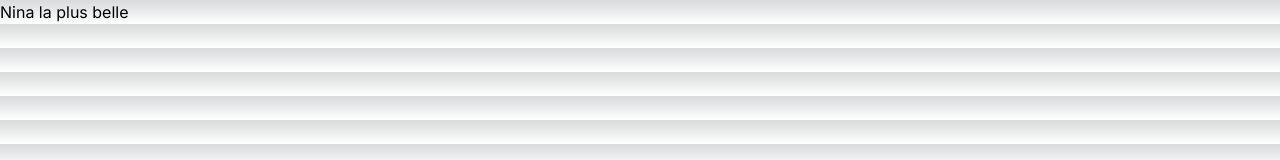
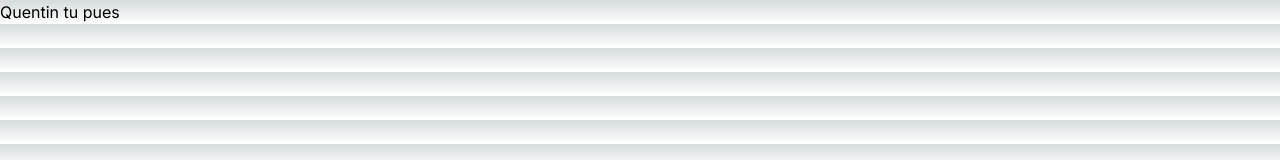
Before and after one commit to ManoelDaPonte/ekko-front, a Next.js app: page / in a window 1280 px wide. Shown: the top 160 px of the page. Built offline with nearby package versions, Linux system fonts and the light colour scheme.

Commit message:
Update page.tsx

```diff
--- a/app/page.tsx
+++ b/app/page.tsx
@@ -4,7 +4,7 @@ export default function Home() {
   return (
     <div>
       <h1>
-        Nina la plus belle
+        Quentin tu pues
       </h1>
     </div>
   )
```
